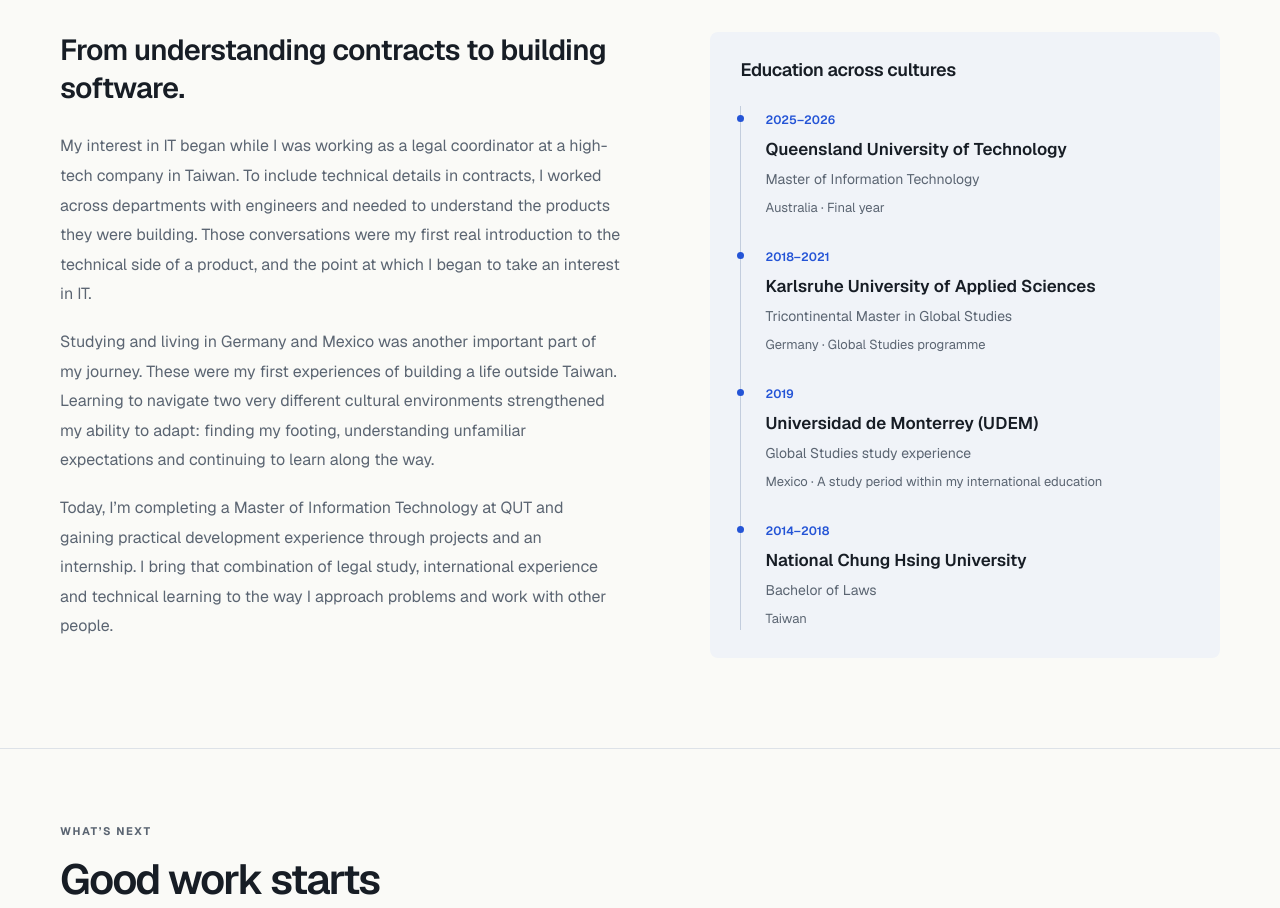
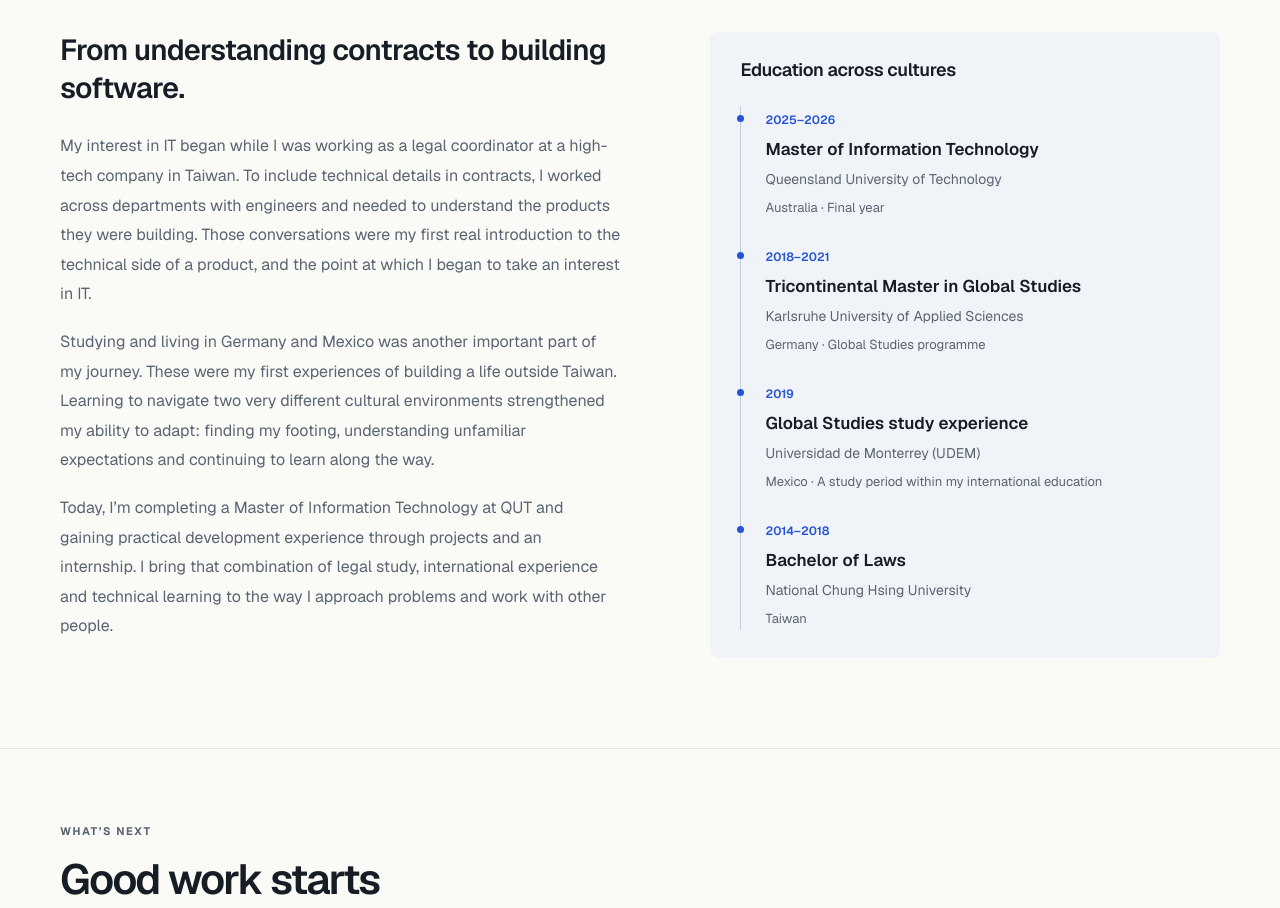
Before and after one commit to ruby23719111/kris-portfolio, a Next.js app: page / in a window 1280 px wide. Shown: the part 8060-8968 px from the top of the page. Built offline with nearby package versions, Linux system fonts and the light colour scheme.

Commit message:
Prioritise qualifications in education timeline

```diff
--- a/src/app/globals.css
+++ b/src/app/globals.css
@@ -1844,7 +1844,7 @@
 .education-item:last-child { padding-bottom: 0; }
 .education-item::before { content: ''; position: absolute; width: 7px; height: 7px; border-radius: 50%; background: var(--blue); left: -20px; top: 9px; }
 .education-period { font-size: 12px; color: var(--blue); font-weight: 600; }
-.education-institution { font-size: 17px; line-height: 1.4; margin: 6px 0; font-weight: 550; }
+.education-qualification { font-size: 17px; line-height: 1.4; margin: 6px 0; font-weight: 550; }
 .education-item > p { font-size: 14px; color: var(--muted); line-height: 1.7; }
 .education-item .education-detail { font-size: 13px; margin-top: 5px; }
 @media (max-width: 1023px) {
--- a/src/components/Journey.js
+++ b/src/components/Journey.js
@@ -32,8 +32,8 @@
                 key={`${item.institution}-${item.period}`}
               >
                 <span className="education-period">{item.period}</span>
-                <h4 className="education-institution">{item.institution}</h4>
-                <p>{item.qualification}</p>
+                <h4 className="education-qualification">{item.qualification}</h4>
+                <p>{item.institution}</p>
                 {item.detail && (
                   <p className="education-detail">{item.detail}</p>
                 )}
```
